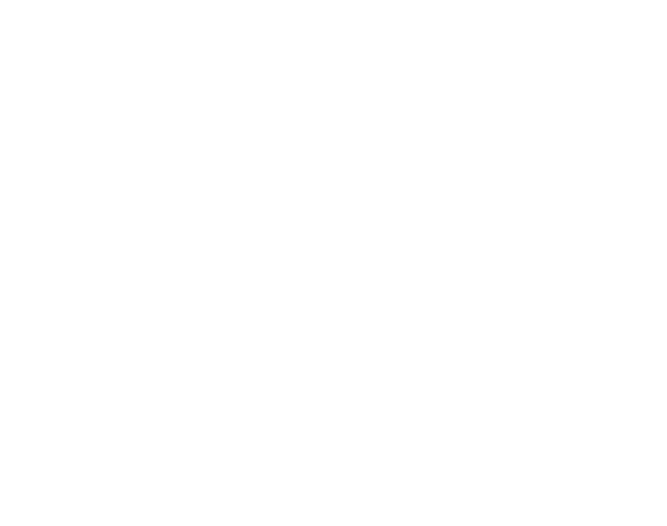
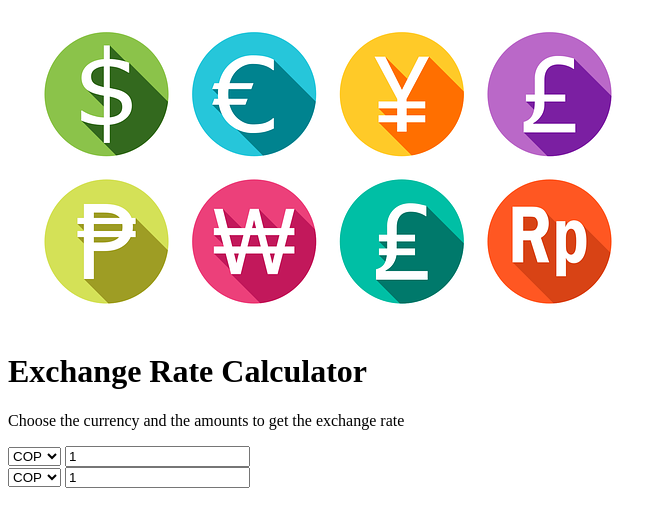
Before and after one commit to Zeligoland/Exchange-rate-calculator, a plain HTML site: page index.html in a window 1280 px wide. Shown: the whole page, without its empty margins (0-667 px from the left). Drawn offline with Linux system fonts and the light colour scheme.

Commit message:
Creating project HTML

```diff
--- a/index.html
+++ b/index.html
@@ -1,14 +1,136 @@
 <!DOCTYPE html>
 <html lang="en">
-<head>
-    <meta charset="UTF-8">
-    <meta http-equiv="X-UA-Compatible" content="IE=edge">
-    <meta name="viewport" content="width=device-width, initial-scale=1.0">
-    <title>Exchange rate calculator</title>
-    <link rel="stylesheet" href="style.css">
-</head>
-<body>
+  <head>
+    <meta charset="UTF-8" />
+    <meta http-equiv="X-UA-Compatible" content="IE=edge" />
+    <meta name="viewport" content="width=device-width, initial-scale=1.0" />
+    <title>Exchange Rate Calculator</title>
+    <link rel="stylesheet" href="style.css" />
+  </head>
+  <body>
+    <img src="img/money.png" alt="" class="money-img" />
+    <h1>Exchange Rate Calculator</h1>
+    <p>Choose the currency and the amounts to get the exchange rate</p>
+
+    <div class="container">
+      <div class="currency">
+        <select id="currency-one">
+          <option value="AED">AED</option>
+          <option value="ARS">ARS</option>
+          <option value="AUD">AUD</option>
+          <option value="BGN">BGN</option>
+          <option value="BRL">BRL</option>
+          <option value="BSD">BSD</option>
+          <option value="CAD">CAD</option>
+          <option value="CHF">CHF</option>
+          <option value="CLP">CLP</option>
+          <option value="CNY">CNY</option>
+          <option value="COP" selected>COP</option>
+          <option value="CZK">CZK</option>
+          <option value="DKK">DKK</option>
+          <option value="DOP">DOP</option>
+          <option value="EGP">EGP</option>
+          <option value="EUR">EUR</option>
+          <option value="FJD">FJD</option>
+          <option value="GBP">GBP</option>
+          <option value="GTQ">GTQ</option>
+          <option value="HKD">HKD</option>
+          <option value="HRK">HRK</option>
+          <option value="HUF">HUF</option>
+          <option value="IDR">IDR</option>
+          <option value="ILS">ILS</option>
+          <option value="INR">INR</option>
+          <option value="ISK">ISK</option>
+          <option value="JPY">JPY</option>
+          <option value="KRW">KRW</option>
+          <option value="KZT">KZT</option>
+          <option value="MXN">MXN</option>
+          <option value="MYR">MYR</option>
+          <option value="NOK">NOK</option>
+          <option value="NZD">NZD</option>
+          <option value="PAB">PAB</option>
+          <option value="PEN">PEN</option>
+          <option value="PHP">PHP</option>
+          <option value="PKR">PKR</option>
+          <option value="PLN">PLN</option>
+          <option value="PYG">PYG</option>
+          <option value="RON">RON</option>
+          <option value="RUB">RUB</option>
+          <option value="SAR">SAR</option>
+          <option value="SEK">SEK</option>
+          <option value="SGD">SGD</option>
+          <option value="THB">THB</option>
+          <option value="TRY">TRY</option>
+          <option value="TWD">TWD</option>
+          <option value="UAH">UAH</option>
+          <option value="USD">USD</option>
+          <option value="UYU">UYU</option>
+          <option value="VND">VND</option>
+          <option value="ZAR">ZAR</option>
+        </select>
+        <input type="number" id="amount-one" placeholder="0" value="1">
+      </div>
+
+      <div class="container">
+        <div class="currency">
+          <select id="currency-twp">
+            <option value="AED">AED</option>
+            <option value="ARS">ARS</option>
+            <option value="AUD">AUD</option>
+            <option value="BGN">BGN</option>
+            <option value="BRL">BRL</option>
+            <option value="BSD">BSD</option>
+            <option value="CAD">CAD</option>
+            <option value="CHF">CHF</option>
+            <option value="CLP">CLP</option>
+            <option value="CNY">CNY</option>
+            <option value="COP" selected>COP</option>
+            <option value="CZK">CZK</option>
+            <option value="DKK">DKK</option>
+            <option value="DOP">DOP</option>
+            <option value="EGP">EGP</option>
+            <option value="EUR">EUR</option>
+            <option value="FJD">FJD</option>
+            <option value="GBP">GBP</option>
+            <option value="GTQ">GTQ</option>
+            <option value="HKD">HKD</option>
+            <option value="HRK">HRK</option>
+            <option value="HUF">HUF</option>
+            <option value="IDR">IDR</option>
+            <option value="ILS">ILS</option>
+            <option value="INR">INR</option>
+            <option value="ISK">ISK</option>
+            <option value="JPY">JPY</option>
+            <option value="KRW">KRW</option>
+            <option value="KZT">KZT</option>
+            <option value="MXN">MXN</option>
+            <option value="MYR">MYR</option>
+            <option value="NOK">NOK</option>
+            <option value="NZD">NZD</option>
+            <option value="PAB">PAB</option>
+            <option value="PEN">PEN</option>
+            <option value="PHP">PHP</option>
+            <option value="PKR">PKR</option>
+            <option value="PLN">PLN</option>
+            <option value="PYG">PYG</option>
+            <option value="RON">RON</option>
+            <option value="RUB">RUB</option>
+            <option value="SAR">SAR</option>
+            <option value="SEK">SEK</option>
+            <option value="SGD">SGD</option>
+            <option value="THB">THB</option>
+            <option value="TRY">TRY</option>
+            <option value="TWD">TWD</option>
+            <option value="UAH">UAH</option>
+            <option value="USD">USD</option>
+            <option value="UYU">UYU</option>
+            <option value="VND">VND</option>
+            <option value="ZAR">ZAR</option>
+          </select>
+          <input type="number" id="amount-one" placeholder="0" value="1">
+        </div>
+    </div>
 
     <script src="script.js"></script>
-</body>
+  </body>
 </html>
```
Also changed, not shown: img/money.png (added), 1 other file.
